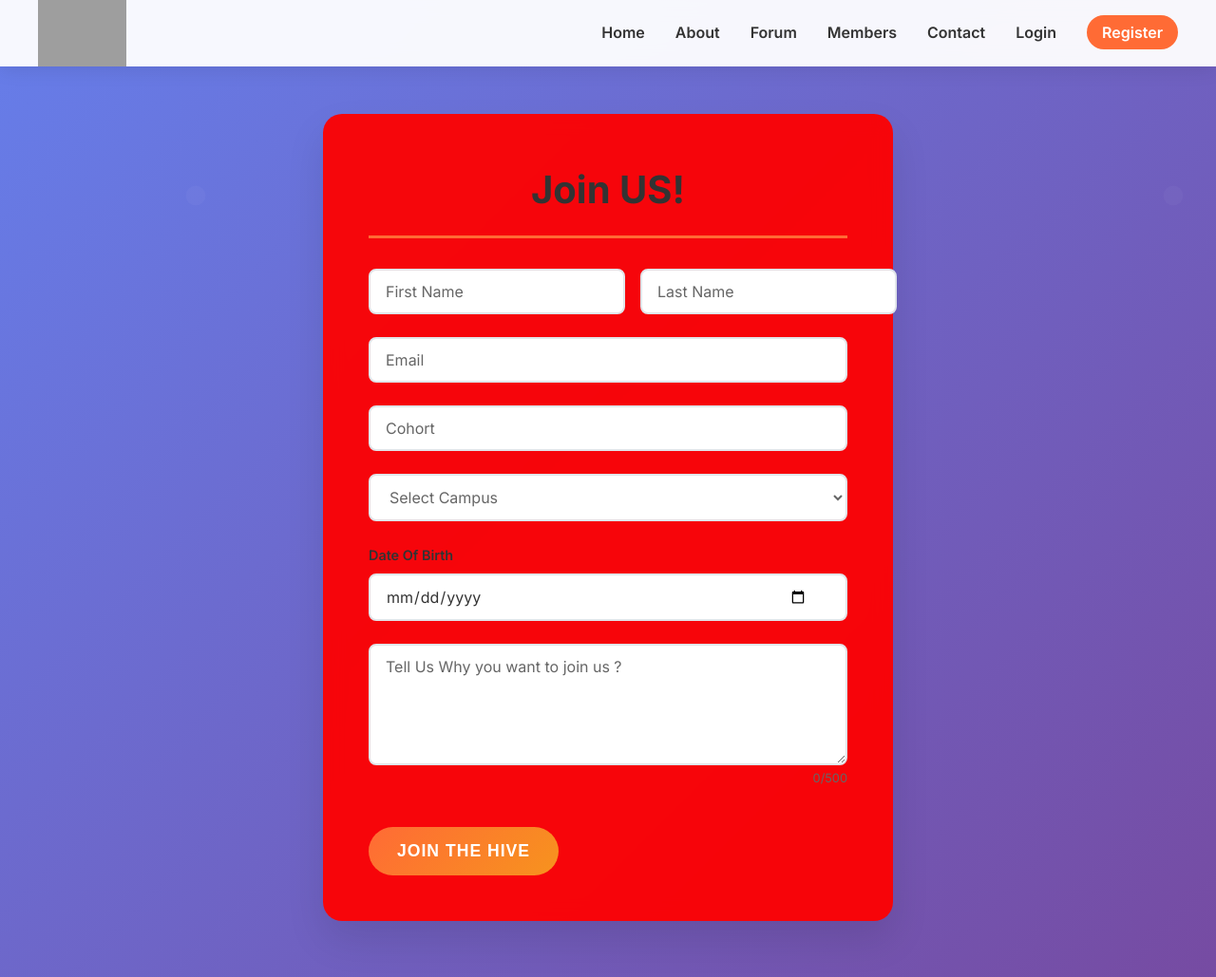
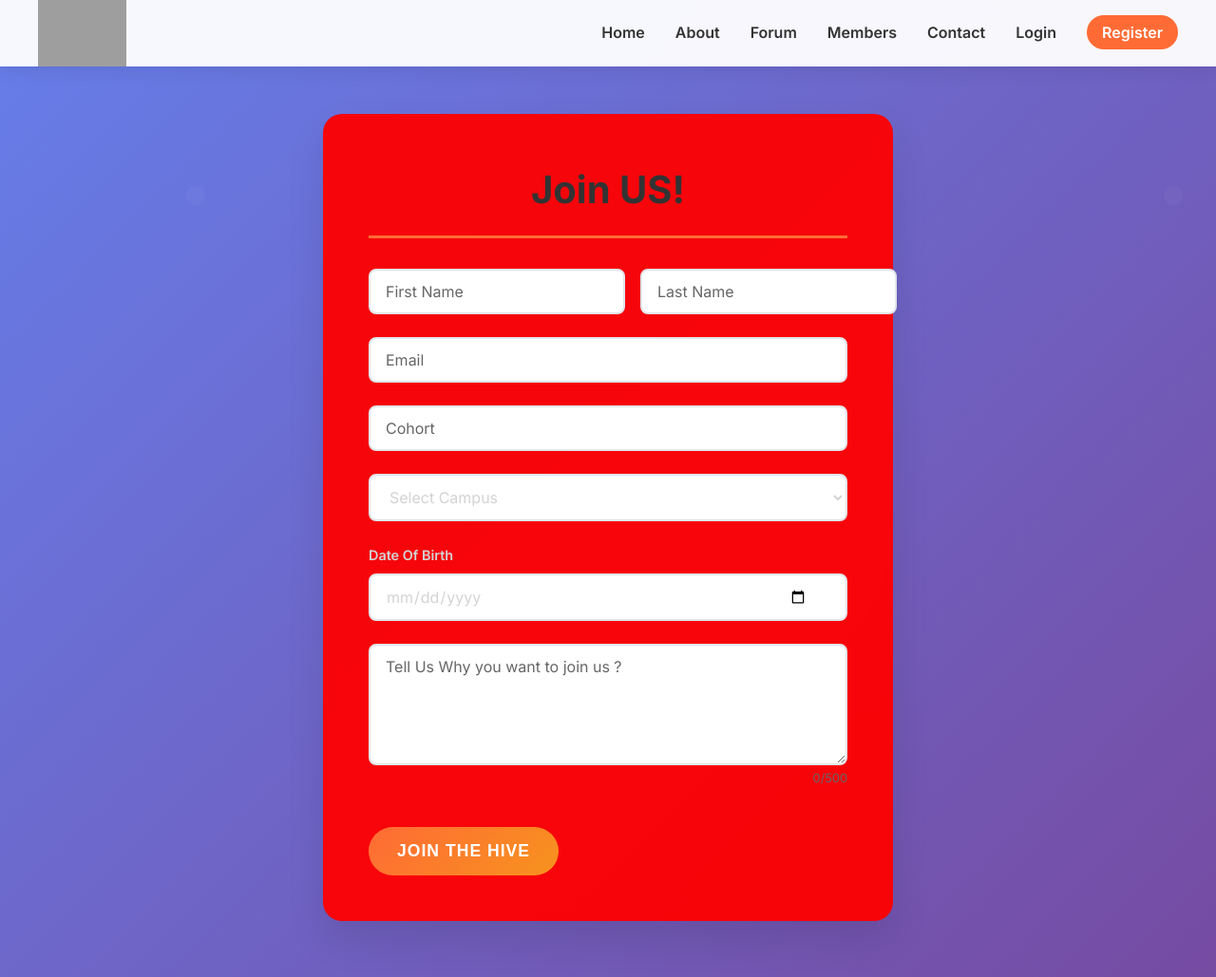
Before and after one commit to Nomekuma/django-project-poly-helped, a Django app: page /register/ in a window 1280 px wide. Shown: the top 1029 px of the page at 95% size. Run offline with Django 5.2, Linux system fonts and the light colour scheme; grey boxes are pictures that could not be loaded.

Commit message:
Enhance forum and registration templates: add login/register prompts for unauthenticated users, update links to use Django URL tags, and improve styling for form elements.

```diff
--- a/personalProject1/templates/pages/forum.html
+++ b/personalProject1/templates/pages/forum.html
@@ -51,16 +51,15 @@
                                                         </div>
                                                     </form>
                                                     {% else %}
+                                                    <div style="display: flex; flex-direction: column;">
                                                         <p>You must be logged in to create topics.</p>
                                                         <a href="{% url 'login' %}" class="nav-link">Login</a>
                                                         <a href="{% url 'register' %}" class="nav-link">Register</a>
+                                                        </div>
                                                     {% endif %}
                                                     <div style="margin-top:0.75rem">
                                                         {% if request.user.is_authenticated %}
                                                             <a href="{% url 'logout' %}" class="nav-link">Logout</a>
-                                                        {% else %}
-                                                            <a href="{% url 'login' %}" class="nav-link">Login</a>
-                                                            <a href="{% url 'register' %}" class="nav-link">Register</a>
                                                         {% endif %}
                                                     </div>
                                                 </div>
--- a/personalProject1/templates/pages/home.html
+++ b/personalProject1/templates/pages/home.html
@@ -16,7 +16,7 @@
                 It's the place for you to share, learn, and be proud of your work.
             </p>
             <div class="hero-buttons">
-                <a href="/pages/register/" class="btn btn-primary">Get Started</a>
+                <a href="{% url 'register' %}" class="btn btn-primary">Get Started</a>
                 <a href="{% url 'about' %}" class="btn btn-secondary">Learn More</a>
             </div>
         </div>
@@ -105,7 +105,7 @@
         <div class="cta-content">
             <h2>Ready to Join The Hive?</h2>
             <p>Connect with innovators, creators, and visionaries in our thriving community.</p>
-            <a href="/pages/register/" class="btn btn-primary">Join Now</a>
+            <a href="{% url 'register' %}" class="btn btn-primary">Join Now</a>
         </div>
     </div>
 </section>
--- a/personalProject1/templates/pages/register.html
+++ b/personalProject1/templates/pages/register.html
@@ -40,7 +40,7 @@
                     </div>
 
                     <div class="form-group">
-                        <select id="campus" name="campus" required>
+                        <select id="campus" name="campus" required style="color: lightgrey;">
                             <option value="">Select Campus</option>
                             <option value="reduit" {% if form.campus.value == 'reduit' %}selected{% endif %}>Reduit Campus</option>
                             <option value="ebene" {% if form.campus.value == 'ebene' %}selected{% endif %}>Ebene Campus</option>
@@ -51,10 +51,10 @@
                     </div>
 
                     <div class="form-group">
-                        <label for="dateOfBirth" class="date-label">Date Of Birth</label>
+                        <label for="dateOfBirth" class="date-label" style="color: lightgrey;">Date Of Birth</label>
                         <div class="date-input-container">
-                            <input type="date" id="dateOfBirth" name="date_of_birth" value="{{ form.date_of_birth.value|default_if_none:'' }}" required>
-                            <span class="calendar-icon">📅</span>
+                            <input type="date" id="dateOfBirth" name="date_of_birth" style="color:lightgrey;" value="{{ form.date_of_birth.value|default_if_none:'' }}" required>
+                            <!-- <span class="calendar-icon">📅</span> -->
                         </div>
                         {% if form.date_of_birth.errors %}<div class="error-message">{{ form.date_of_birth.errors.0 }}</div>{% endif %}
                     </div>
--- a/personalProject1/templates/pages/topic_detail.html
+++ b/personalProject1/templates/pages/topic_detail.html
@@ -8,13 +8,14 @@
   <div class="container">
     <div class="content-wrapper">
       <h1 class="page-title">{{ topic.title }}</h1>
-      <p class="page-description">Category: {{ topic.get_category_display }} — Posted by {{ topic.author_name }}</p>
+      <p class="page-description">Category: {{ topic.get_category_display }} — Posted by {{ topic.author_name }} </p>
 
       <div class="topic-content-text">
         {% for post in posts %}
         <div class="topic-item">
           <div class="topic-header">
             <strong>{{ post.author_name|default:"Anonymous" }}</strong>
+            <p>{{post.content}}</p>
             <small>{{ post.created_at }}</small>
           </div>
           <div class="accordion-content">
```
